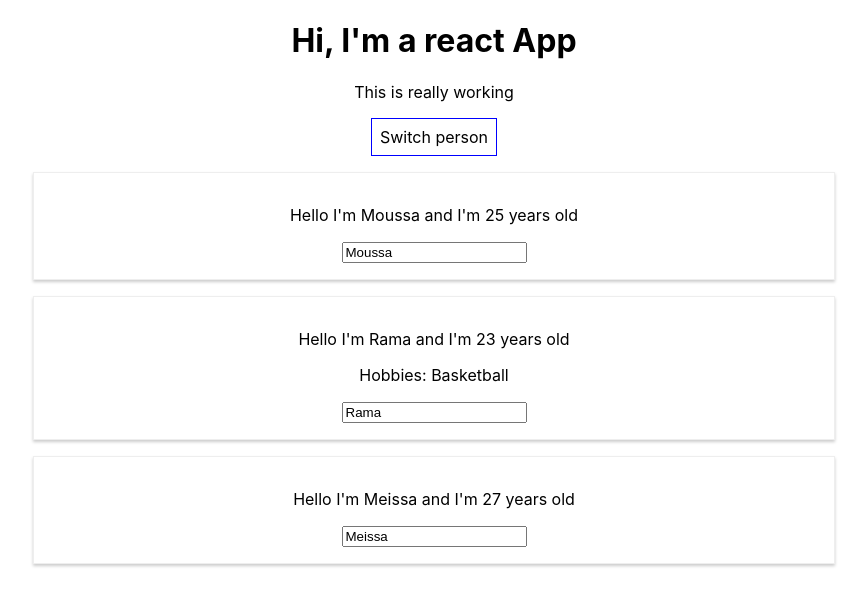
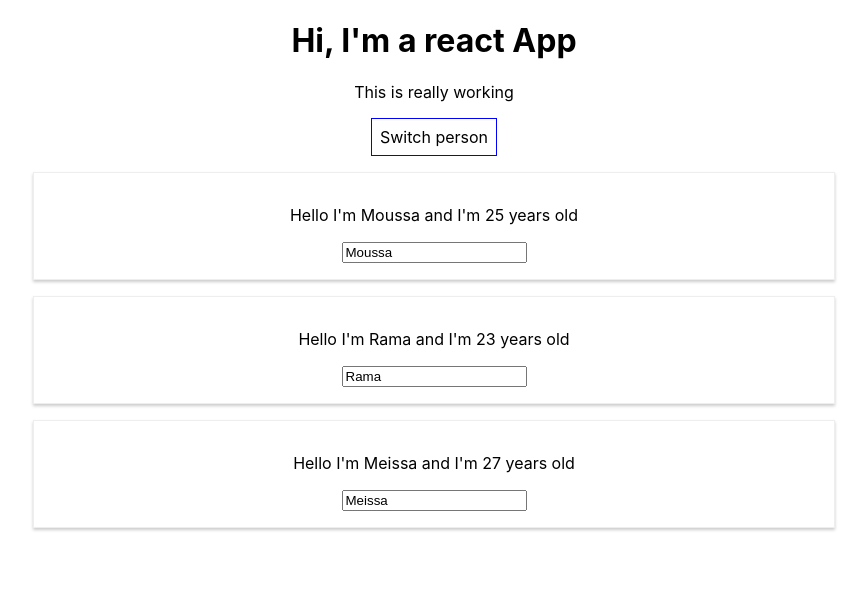
Before and after one commit to moussaibn/reactGuideCourse, a React (Create React App) app: page / in a window 1280 px wide. Both pictures are taken after a click on the button "Switch person". Shown: the top 606 px of the page, without its empty margins (206-1073 px from the left). Built offline with nearby package versions, Linux system fonts and the light colour scheme.

Commit message:
commit 56

```diff
--- a/src/App.js
+++ b/src/App.js
@@ -52,17 +52,12 @@ class App extends Component {
         if (this.state.showPersons)
             persons = (
                 <div>
-                    <Person name={this.state.persons[0].name}
-                            age={this.state.persons[0].age}
-                    />
-                    <Person name={this.state.persons[1].name}
-                            age={this.state.persons[1].age}
-                            click={this.switchNameHandler.bind(this, "depuis un paragraphe")}
-                            change={this.nameChangeHandler}
-                    >Hobbies:
-                        Basketball </Person>
-                    <Person name={this.state.persons[2].name}
-                            age={this.state.persons[2].age}> </Person>
+                    {this.state.persons.map(person => {
+                        return <Person
+                            name={person.name}
+                            age={person.age}
+                        />
+                    })}
                 </div>
             );
         return (
```
